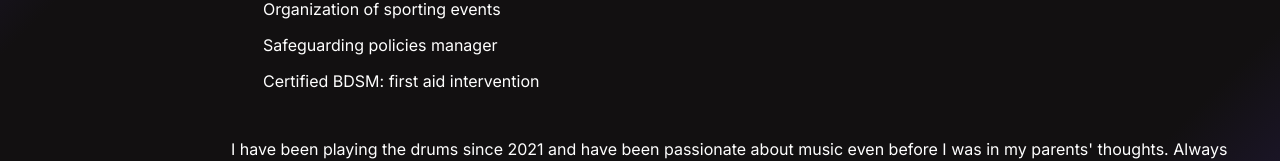
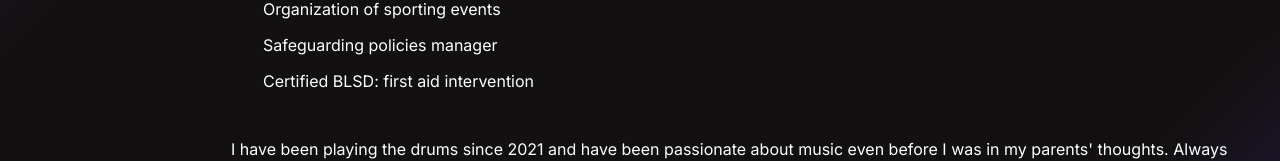
Before and after one commit to Tocco17/portfolio, a Next.js app: page /about/passions in a window 1280 px wide. Shown: the part 359-520 px from the top of the page. Built offline with nearby package versions, Linux system fonts and the light colour scheme.

Commit message:
todo list

```diff
--- a/app/about/passions/page.tsx
+++ b/app/about/passions/page.tsx
@@ -20,7 +20,7 @@ const PassionsPage: NextPage = () => {
 				<li>Enrollment management</li>
 				<li>Organization of sporting events</li>
 				<li>Safeguarding policies manager</li>
-				<li>Certified BDSM: first aid intervention</li>
+				<li>Certified BLSD: first aid intervention</li>
 			</ul>
 		</p>
 
```
Also changed, not shown: TODO.txt (added).
